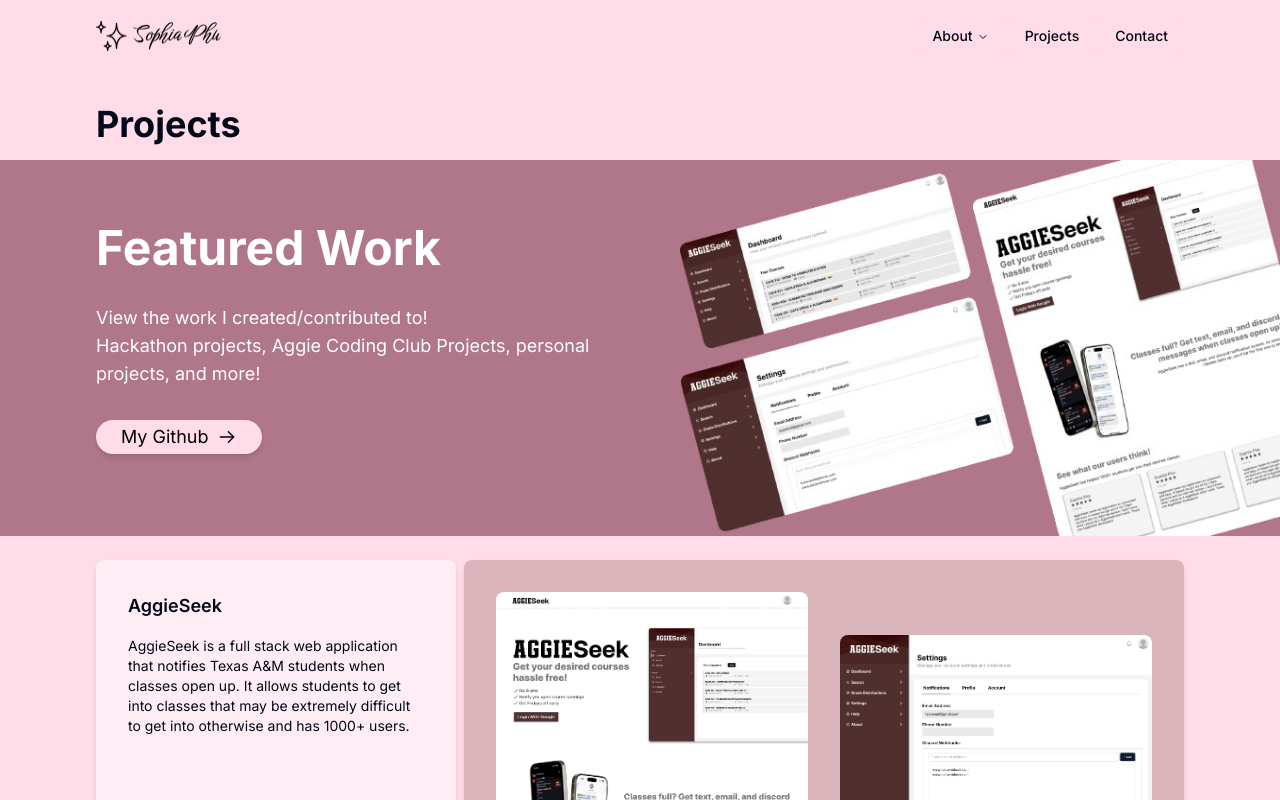
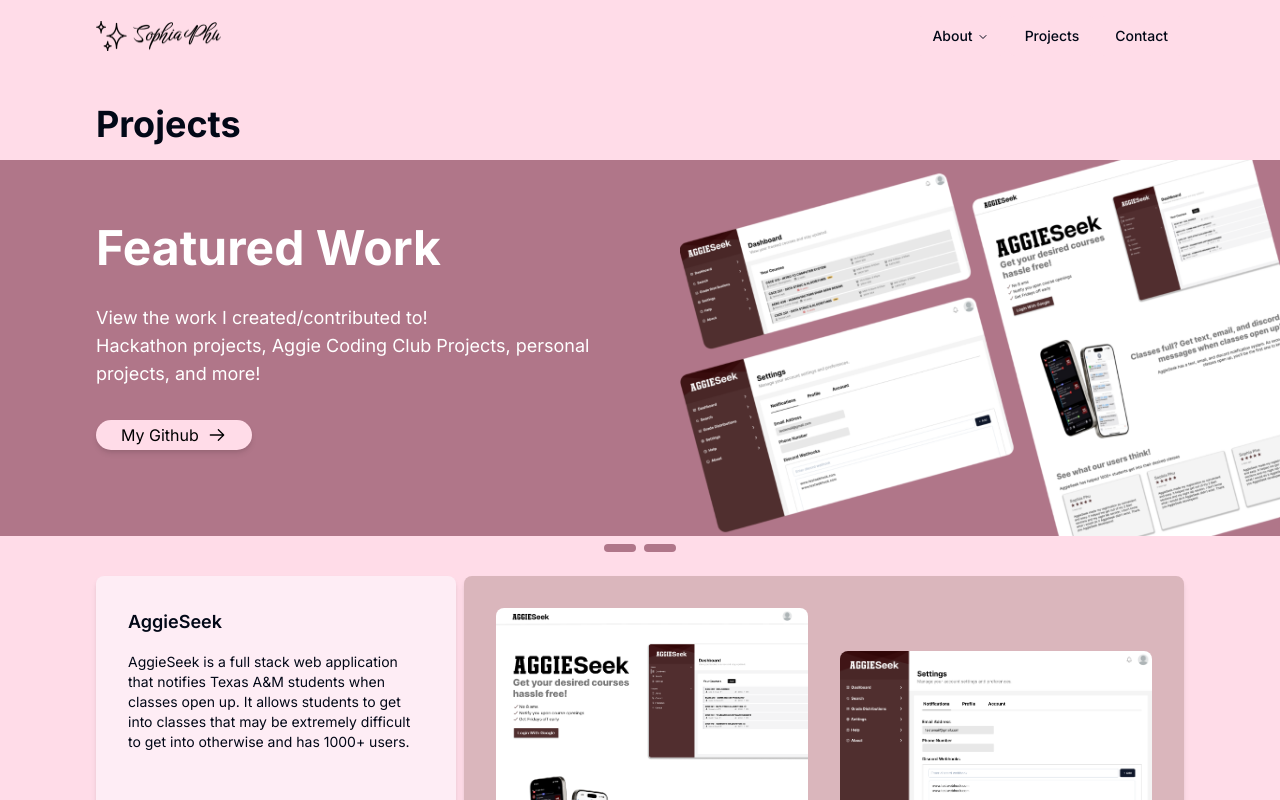
Before and after one commit to sophiaaphu/sophia-personal-website, a Next.js app in the folder sophia-personal-website/: page /projects in a window 1280 px wide. Shown: the top 800 px of the page. Built offline with nearby package versions, Linux system fonts and the light colour scheme.

Commit message:
increased image quality lol and added tao banner

```diff
--- a/sophia-personal-website/src/app/projects/page.tsx
+++ b/sophia-personal-website/src/app/projects/page.tsx
@@ -1,10 +1,13 @@
+'use client';
 import Image from "next/image";
 import { Badge } from "@/components/ui/badge";
 import { RxGithubLogo } from "react-icons/rx";
 import { Button } from "@/components/ui/button";
 import { RxArrowRight } from "react-icons/rx";
+import { useState } from "react";
 
 export default function Projects() {
+  const [bannerImage, setBannerImage] = useState("/actual-aggie-seek-banner.png");
   return (
     <main className="flex flex-col py-12 gap-4">
       <div className=" flex flex-col gap-4 ">
@@ -20,17 +23,21 @@
               </p>
             </div>
             <Badge className=" lg:px-6 mt-4 mb-6 lg:mt-8 bg-[#FFDCE8] text-black font-normal space-x-2 hover:space-x-6 hover:bg-[#FEEDF5] shadow-md">
-              <p className=" text-sm md:text-base lg:text-lg">My Github</p>
+              <p className=" text-sm md:text-base">My Github</p>
               <RxArrowRight className=" size-5"/>
             </Badge>
           </div>
           <Image
-            src="/actual-aggie-seek-banner.png"
-            alt="aggie seek banner"
+            src={bannerImage}
+            alt="Banner"
             width={600}
             height={600}
             className="transform transition-transform duration-300 group-hover:scale-105 "
           />
+        </div>
+        <div className="flex gap-2 justify-center -mt-2">
+          <div className=" bg-[#B07689] h-2 w-8 rounded hover:w-12 hover:bg-[#E3A0BA]" onClick={() => setBannerImage("/actual-aggie-seek-banner.png")}></div>
+          <div className=" bg-[#B07689] h-2 w-8 rounded hover:w-12 hover:bg-[#E3A0BA]" onClick={() => setBannerImage("/tao-banner.png")}></div>
         </div>
       </div>
       <div className="flex flex-col gap-4">
```
Also changed, not shown: sophia-personal-website/public/actual-aggie-seek-banner.png, sophia-personal-website/public/tao-banner.png (added).
